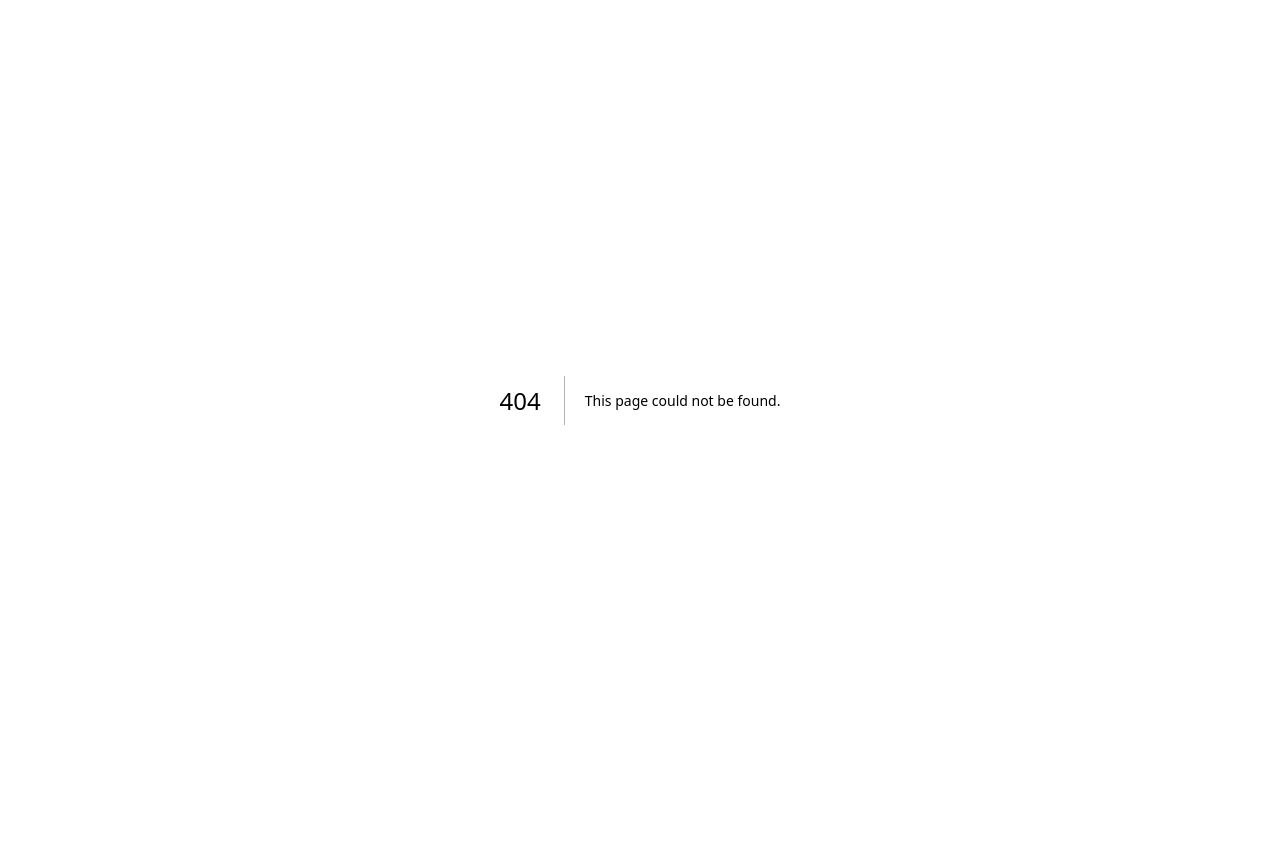
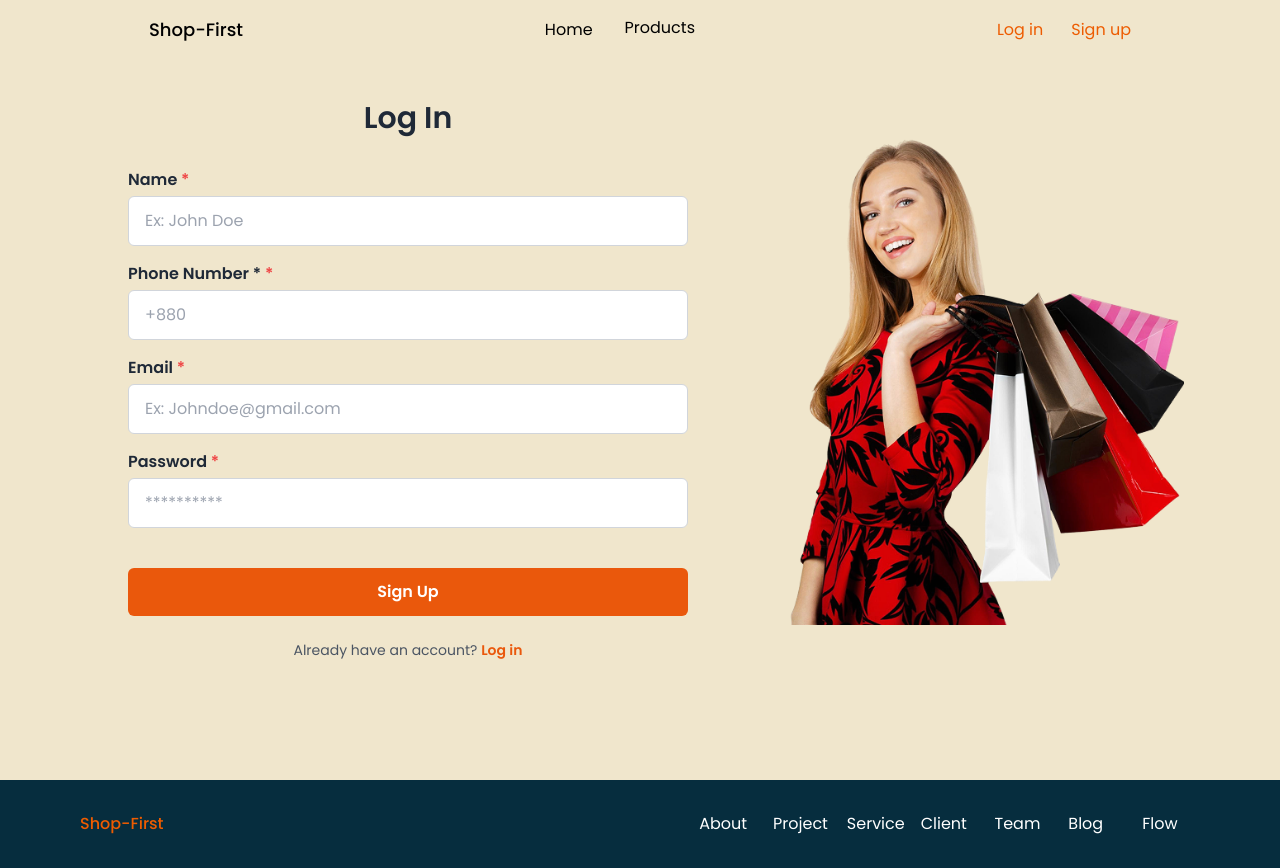
Before and after one commit to kamrulkoche/Task-, a Next.js app: page /auth/signUp in a window 1280 px wide. Before the commit this address had no page. Before the commit the page ends 800 px from the top, so only its background shows below. Built offline with nearby package versions, Linux system fonts and the light colour scheme.

Commit message:
login and signUp page

```diff
--- /dev/null
+++ b/src/app/(protected)/auth/login/page.tsx
@@ -0,0 +1,12 @@
+import LoginFrom from '@/components/LoginFrom/LoginFrom'
+import React from 'react'
+
+const page = () => {
+    return (
+        <div>
+            <LoginFrom/>
+        </div>
+    )
+}
+
+export default page
--- /dev/null
+++ b/src/app/(protected)/auth/signUp/page.tsx
@@ -0,0 +1,12 @@
+import SignUpFrom from '@/components/SignUpFrom/SignUpFrom'
+import React from 'react'
+
+const page = () => {
+    return (
+        <div>
+            <SignUpFrom />
+        </div>
+    )
+}
+
+export default page
--- a/src/app/(protected)/layout.tsx
+++ b/src/app/(protected)/layout.tsx
@@ -1,9 +1,7 @@
-// src/app/(protected)/layout.tsx
 "use client"
-import Header from '@/components/Header/Header';
-import Products from '@/components/Products/Products';
+import Footer from '@/components/Footer/Footer';
+import Menu from '@/components/Menu/Menu';
 import '../../styles/globals.css';
-import Footer from '@/components/Footer/Footer';
 
 
 export default function ProtectedLayout({
@@ -14,12 +12,14 @@ export default function ProtectedLayout({
     return (
 
         <div className="font-poppins">
+            <div className="">
+                <Menu />
+                <div className="">{children}</div>
+            </div>
+            <Footer />
+        </div>
 
-            <Header />
-            <Products />
-            <Footer/>
 
-        </div>
 
     );
 }
--- a/src/app/(protected)/page.tsx
+++ b/src/app/(protected)/page.tsx
@@ -1,10 +1,15 @@
 "use client"
 
+import Header from "@/components/Header/Header"
+import Products from "@/components/Products/Products"
+
 const page = () => {
-    // const rentValue = 50;
 
     return (
-        <></>
+        <>
+            <Header />
+            <Products />
+        </>
     )
 }
 
--- a/src/components/Footer/Footer.tsx
+++ b/src/components/Footer/Footer.tsx
@@ -2,7 +2,7 @@ import React from 'react'
 
 const Footer = () => {
     return (
-        <div className='bg-[#062D3E] mt-8 py-8 '>
+        <div className='bg-[#062D3E] py-8 '>
             <div className='mx-20 flex justify-between justify-items-center'>
                 <div className=''>
                     <h2 className='text-first-100 font-medium text-base'>Shop-First</h2>
--- a/src/components/Header/Header.tsx
+++ b/src/components/Header/Header.tsx
@@ -1,27 +1,11 @@
-import Link from "next/link"
 import logo1 from "../../../public/image/logo1.png"
 import logo2 from "../../../public/image/logo2.png"
 import Picture from '../Picture/Picture'
-import Products from "../Products/Products"
 
 
 const Header = () => {
     return (
-        <div className='p-4 bg-second-100'>
-            <div className='flex justify-around font-normal text-base'>
-                <p className='font-medium text-lg'>Shop-First</p>
-                {/* <Picture image={home_logo}  /> */}
-                <div className='flex gap-8'>
-                    <p>Home</p>
-                    <p>Products</p>
-                </div>
-                <div className='flex gap-6 justify-items-end text-first-100'>
-                    {/* <p>Log in</p> */}
-                    <Link href="/auth/register" className='flex items-center gap-1'><span>
-                    </span> <p>Log in</p></Link>
-                    <p>Sign up</p>
-                </div>
-            </div>
+        <div className=' pt-4 bg-second-100'>
             <div className='lg:flex justify-around container mx-auto lg:px-24 mt-20'>
                 <div className='lg:w-2/3 sm:ml-2 lg:ml-28'>
                     <div className='flex gap-2  '>
--- /dev/null
+++ b/src/components/LoginFrom/LoginFrom.tsx
@@ -0,0 +1,65 @@
+import Link from 'next/link'
+import React from 'react'
+import logo1 from "../../../public/image/logo1.png"
+import Picture from '../Picture/Picture'
+const LoginFrom = () => {
+    return (
+
+        <div className="min-h-screen bg-[#f0e6cc] flex items-center px-4 -mt-20 justify-center gap-16">
+            <div className="w-full lg:w-1/2  p-8 ">
+                <h2 className="text-3xl font-semibold text-center mb-8 text-gray-800">Log In</h2>
+
+
+                <div className="mb-4">
+                    <label className="block text-gray-800 font-semibold mb-1">
+                        Email <span className="text-red-500">*</span>
+                    </label>
+                    <input
+                        type="email"
+                        placeholder="Ex: Johndoe@gmail.com"
+                        className="w-full px-4 py-3 border border-gray-300 rounded-md focus:outline-none focus:ring-2 focus:ring-orange-500"
+                    />
+                </div>
+
+
+                <div className="mb-2">
+                    <label className="block text-gray-800 font-semibold mb-1">
+                        Password <span className="text-red-500">*</span>
+                    </label>
+                    <input
+                        type="password"
+                        placeholder="**********"
+                        className="w-full px-4 py-3 border border-gray-300 rounded-md focus:outline-none focus:ring-2 focus:ring-orange-500"
+                    />
+                </div>
+
+
+                <div className="text-right mb-6">
+                    <Link href="/forgot-password" className="text-sm text-orange-600 hover:underline">
+                        Forget Password
+                    </Link>
+                </div>
+
+
+                <button className="w-full bg-orange-600 hover:bg-orange-700 text-white font-semibold py-3 rounded-md transition duration-200">
+                    Log In
+                </button>
+
+
+                <p className="text-center text-sm text-gray-600 mt-6">
+                    Already have an account?{' '}
+                    <Link href="/signup" className="text-orange-600 font-semibold hover:underline">
+                        Sign up
+                    </Link>
+                </p>
+            </div>
+            <div className='hidden lg:block'>
+                <Picture image={logo1} width={400} height={400} />
+            </div>
+        </div>
+
+
+    )
+}
+
+export default LoginFrom
--- /dev/null
+++ b/src/components/Menu/Menu.tsx
@@ -0,0 +1,26 @@
+import Link from 'next/link'
+import React from 'react'
+
+const Menu = () => {
+    return (
+        <div className=' py-4 bg-second-100'>
+            <div className='flex justify-around font-normal text-base'>
+                <p className='font-medium text-lg'>Shop-First</p>
+                {/* <Picture image={home_logo}  /> */}
+                <div className='flex gap-8'>
+                    <Link href="/" className='flex items-center gap-1'><span>
+                    </span> <p>Home</p></Link>
+                    <p>Products</p>
+                </div>
+                <div className='flex gap-6 justify-items-end text-first-100'>
+                    <Link href="/auth/login" className='flex items-center gap-1'><span>
+                    </span> <p>Log in</p></Link>
+                    <Link href="/auth/signUp" className='flex items-center gap-1'><span>
+                    </span> <p>Sign up</p></Link>
+                </div>
+            </div>
+        </div>
+    )
+}
+
+export default Menu
--- a/src/components/Products/Products.tsx
+++ b/src/components/Products/Products.tsx
@@ -5,7 +5,7 @@ const Products = () => {
     const products = [1, 2, 3, 4, 5, 6]
 
     return (
-        <div className='container mx-auto bg-[#FFF8F6]'>
+        <div className='container mx-auto px-2 sm:px-4 lg:px-10 pt-4 bg-[#FFF8F6]'>
             <h2 className='mx-8 mt-4 font-medium'>Our Best Products</h2>
             <div className='grid md:grid-cols-2 lg:grid-cols-3 gap-8'>
                 {products.map((product, index) => (
@@ -13,7 +13,7 @@ const Products = () => {
                 ))}
             </div>
             <div className='w-full'>
-                <button className='py-2.5 px-4 bg-[#062D3E] text-white rounded-xl mx-auto block'>
+                <button className='py-2.5 px-4 bg-[#062D3E] text-white rounded-xl mx-auto block mb-8'>
                     Load More
                 </button>
             </div>
--- /dev/null
+++ b/src/components/SignUpFrom/SignUpFrom.tsx
@@ -0,0 +1,75 @@
+import React from 'react'
+import Picture from '../Picture/Picture'
+import Link from 'next/link'
+import logo1 from "../../../public/image/logo1.png"
+const SignUpFrom = () => {
+    return (
+        <div className="min-h-screen bg-[#f0e6cc] flex items-center px-4 -mt-20 justify-center gap-16">
+            <div className="w-full lg:w-1/2  p-8 ">
+                <h2 className="text-3xl font-semibold text-center mb-8 text-gray-800">Log In</h2>
+
+
+                <div className="mb-4">
+                    <label className="block text-gray-800 font-semibold mb-1">
+                        Name <span className="text-red-500">*</span>
+                    </label>
+                    <input
+                        type="name"
+                        placeholder="Ex: John Doe"
+                        className="w-full px-4 py-3 border border-gray-300 rounded-md focus:outline-none focus:ring-2 focus:ring-orange-500"
+                    />
+                </div>
+                <div className="mb-4">
+                    <label className="block text-gray-800 font-semibold mb-1">
+                        Phone Number * <span className="text-red-500">*</span>
+                    </label>
+                    <input
+                        type="name"
+                        placeholder="+880"
+                        className="w-full px-4 py-3 border border-gray-300 rounded-md focus:outline-none focus:ring-2 focus:ring-orange-500"
+                    />
+                </div>
+
+                <div className="mb-4">
+                    <label className="block text-gray-800 font-semibold mb-1">
+                        Email <span className="text-red-500">*</span>
+                    </label>
+                    <input
+                        type="email"
+                        placeholder="Ex: Johndoe@gmail.com"
+                        className="w-full px-4 py-3 border border-gray-300 rounded-md focus:outline-none focus:ring-2 focus:ring-orange-500"
+                    />
+                </div>
+
+
+                <div className="mb-2">
+                    <label className="block text-gray-800 font-semibold mb-1">
+                        Password <span className="text-red-500">*</span>
+                    </label>
+                    <input
+                        type="password"
+                        placeholder="**********"
+                        className="w-full px-4 py-3 border border-gray-300 rounded-md focus:outline-none focus:ring-2 focus:ring-orange-500"
+                    />
+                </div>
+
+                <button className="mt-8 w-full bg-orange-600 hover:bg-orange-700 text-white font-semibold py-3 rounded-md transition duration-200">
+                    Sign Up
+                </button>
+
+
+                <p className="text-center text-sm text-gray-600 mt-6">
+                    Already have an account?{' '}
+                    <Link href="/auth/login" className="text-orange-600 font-semibold hover:underline">
+                        Log in
+                    </Link>
+                </p>
+            </div>
+            <div className='hidden lg:block'>
+                <Picture image={logo1} width={400} height={400} />
+            </div>
+        </div>
+    )
+}
+
+export default SignUpFrom
```
Also changed, not shown: src/components/Login/Login.tsx (deleted, +0 -15 lines).
